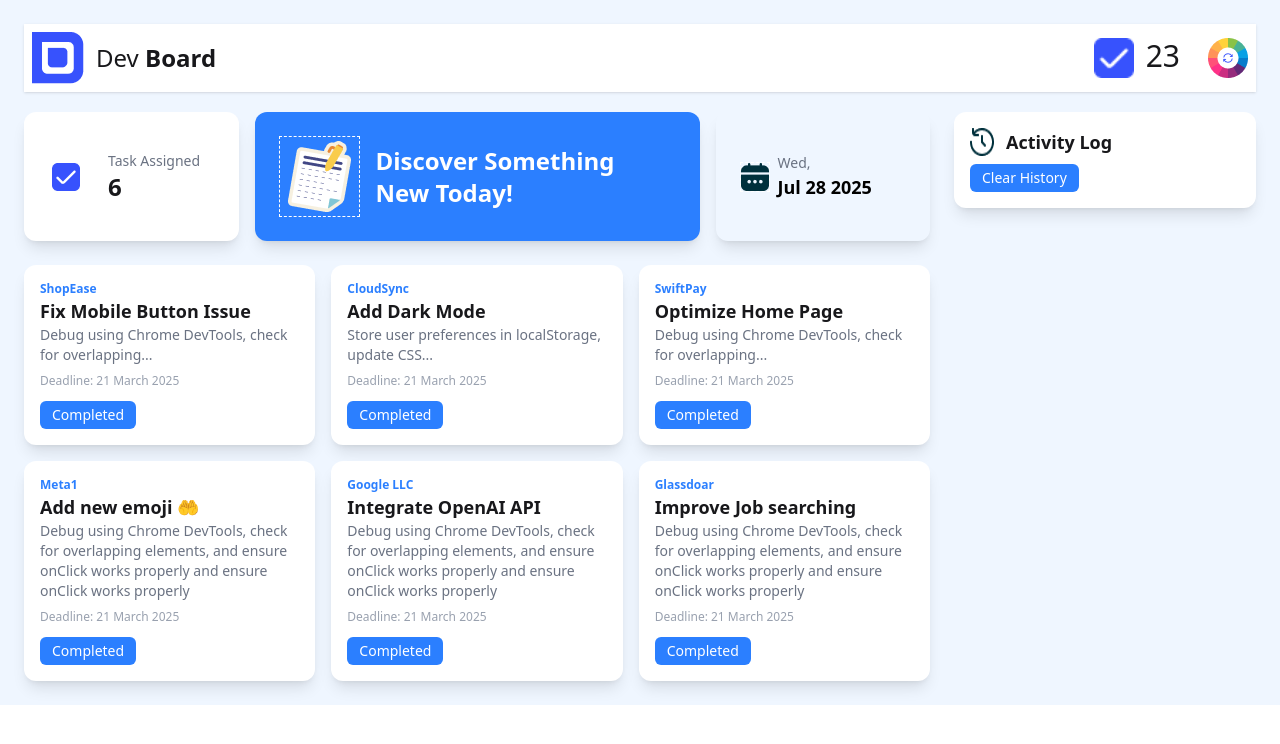
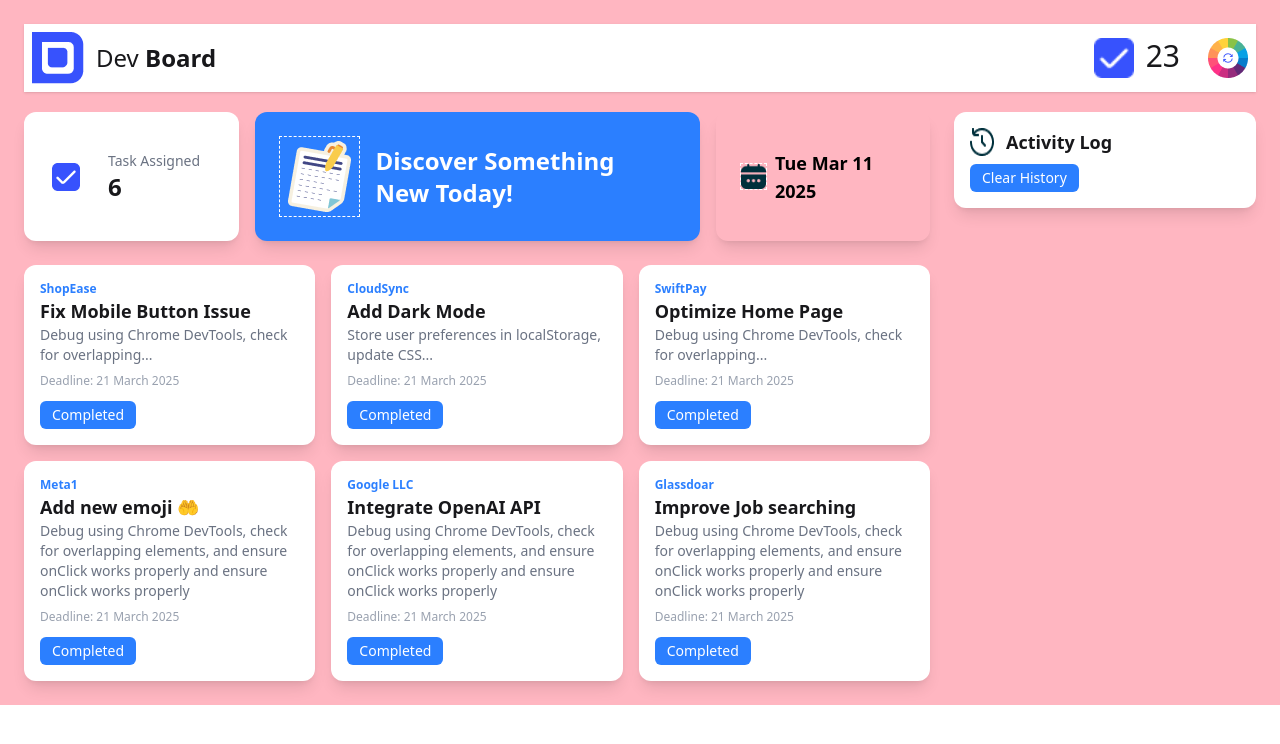
Before and after one commit to ahasanshaker/dev-board-2, a plain HTML site: page index.html in a window 1280 px wide. Both pictures are taken after a click on the button 1228 px from the left and 58 px from the top of the page. Drawn offline with nearby package versions, Linux system fonts and the light colour scheme.

Commit message:
set up full website

```diff
--- a/index.html
+++ b/index.html
@@ -24,7 +24,7 @@
                     <img src="assets/checkbox.png" alt="">
                     <p id="checkbox-pra" class="text-3xl">23</p>
                   </div>
-                  <button><img class="cursor-pointer" src="assets/theme-btn.png" alt=""></button>
+                  <button id="color-button" class="cursor-pointer"><img   src="assets/theme-btn.png" alt=""></button>
                 </div>
               </div>
          </nav>
@@ -63,8 +63,8 @@
                             <img src="assets/calender.png" alt="">
                         </div>
                         <div>
-                            <p class="text-gray-500 text-sm">Wed,</p>
-                        <p class="text-lg font-bold text-black">Jul 28 2025</p>
+
+                        <p id="box-date" class="text-lg font-bold text-black">Jul , 28 2025</p>
                         </div>
 
                     </div>
--- a/js/completed.js
+++ b/js/completed.js
@@ -38,3 +38,29 @@
 
      window.location.href='next.html';
 })
+
+
+// Color-button
+const colors = ["#FFB6C1", "#FFDAB9", "#E6E6FA"];
+let colorIndex = 0;
+
+document.getElementById("color-button").addEventListener("click", function () {
+    document.body.style.backgroundColor = colors[colorIndex];
+
+    colorIndex++;
+
+    if (colorIndex >= colors.length) {
+        colorIndex = 0;
+    }
+});
+
+// New Date Button
+function updateDate() {
+    const today = new Date();
+    const formattedDate = today.toDateString(); //
+
+    document.getElementById("box-date").innerText = formattedDate;
+}
+
+
+updateDate();
```
Also changed, not shown: next.html (+4 -2 lines).
